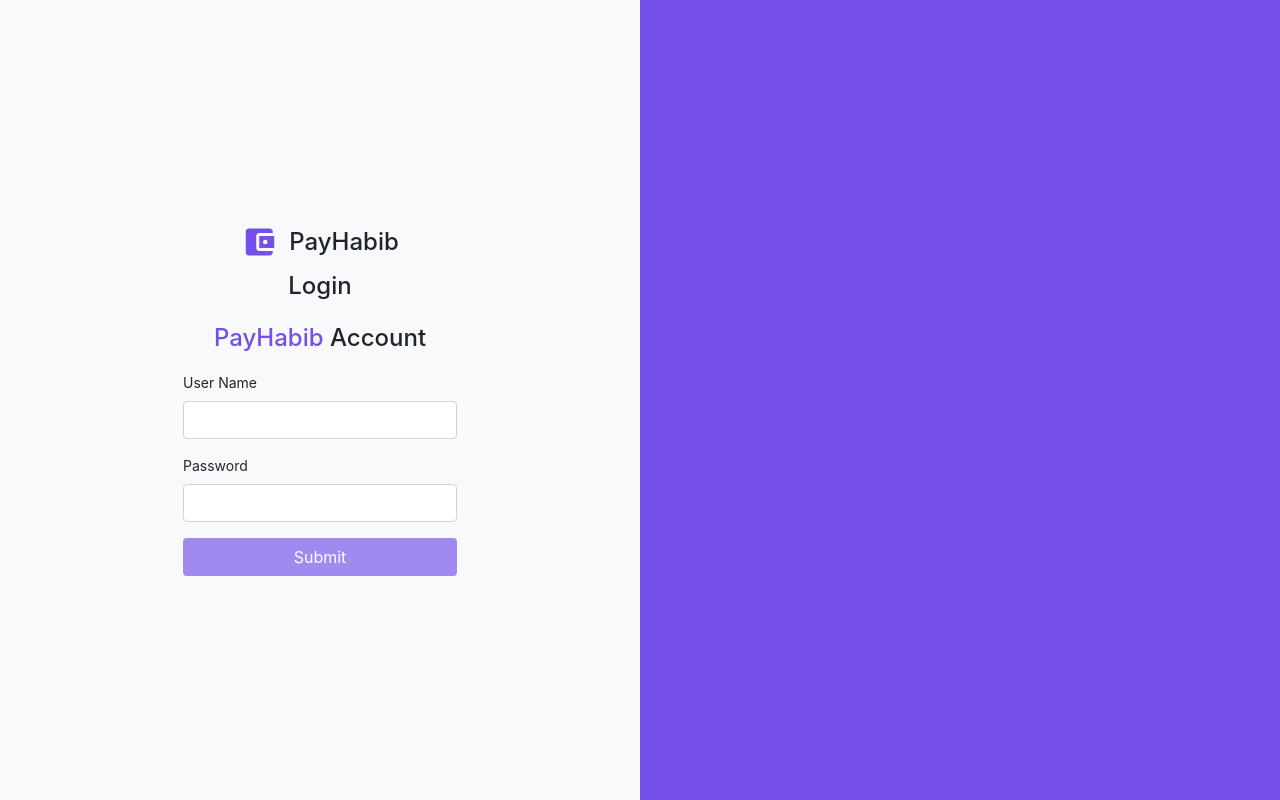
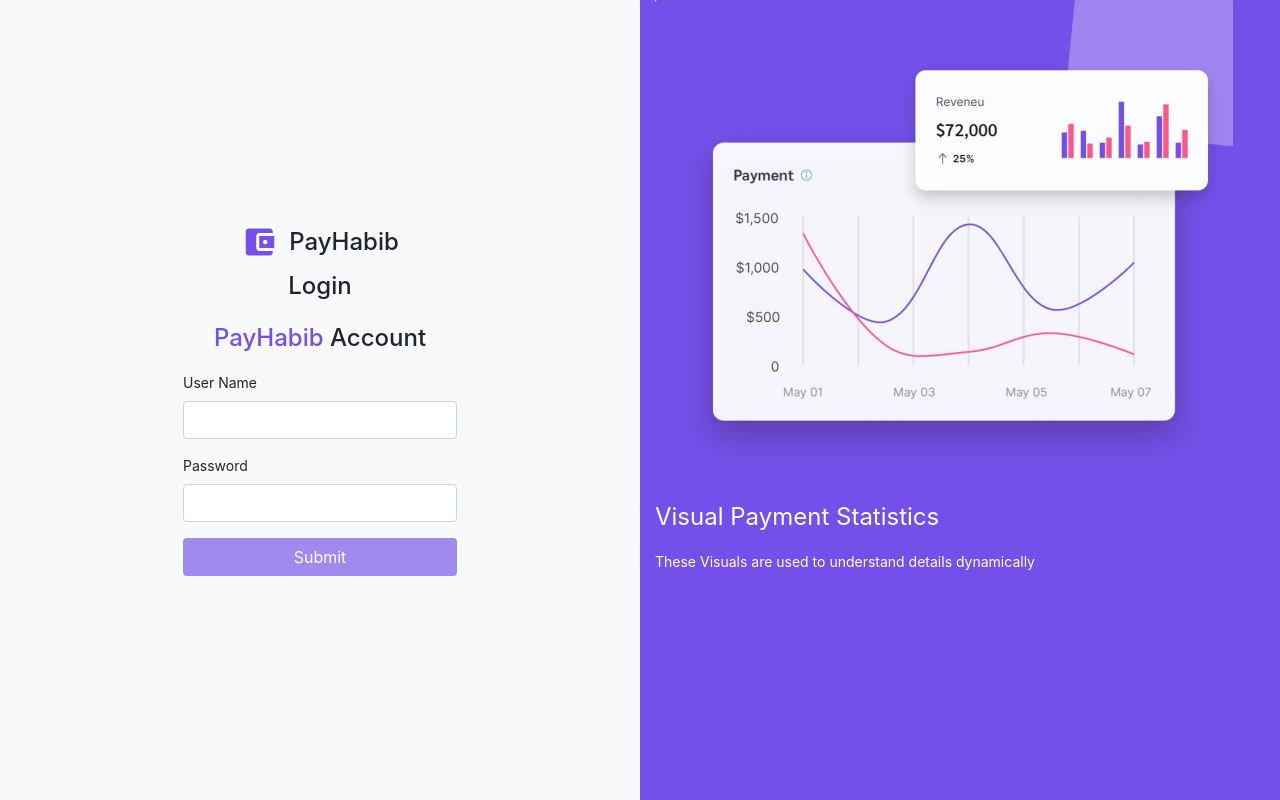
Before and after one commit to Shees-Ali/Procom24-Webdev, an Angular app in the folder Frontend/: page /merchant in a window 1280 px wide. Built offline with nearby package versions, Linux system fonts and the light colour scheme.

Commit message:
Responsive Login

```diff
--- a/Frontend/src/app/components/authentication/authentication.component.html
+++ b/Frontend/src/app/components/authentication/authentication.component.html
@@ -50,5 +50,5 @@
     <button type="submit" class="btn" [ngClass]="{ 'merchant-btn': isCustomer === false }"
       [disabled]="!signUpForm.valid">Submit</button>
   </form>
-  <div>Already Have An Accout <span (click)="toggleForm()">SignIn</span></div>
+  <div class="switch-state-line">Already Have An Accout <span style="color: var(--customer-primary);" (click)="toggleForm()">SignIn</span></div>
 </ng-container>
--- a/Frontend/src/app/components/authentication/authentication.component.scss
+++ b/Frontend/src/app/components/authentication/authentication.component.scss
@@ -27,3 +27,8 @@
 .merchant-icon {
   color: var(--merchant-primary);
 }
+
+.switch-state-line{
+  width: 100%;
+  text-align: center ;
+}
--- a/Frontend/src/app/pages/customer/customer-login/customer-login.component.html
+++ b/Frontend/src/app/pages/customer/customer-login/customer-login.component.html
@@ -5,6 +5,13 @@
         <app-authentication [isCustomer]="true"></app-authentication>
       </div>
     </div>
-        <div class="col-md-6 right"></div>
+    <div
+      class="col-md-6 right container d-none d-md-block"
+      style="display: flex; flex-direction: column; align-items: center; justify-content: center; color: white;"
+    >
+      <img src="./assets/images/customer-login.png" />
+      <p style="font-size: 24px;">Visual Payment Statistics</p>
+      <p>These Visuals are used to understand details dynamically</p>
     </div>
   </div>
+</div>
--- a/Frontend/src/app/pages/merchant/merchant-login/merchant-login.component.html
+++ b/Frontend/src/app/pages/merchant/merchant-login/merchant-login.component.html
@@ -5,6 +5,19 @@
         <app-authentication [isCustomer]="false"></app-authentication>
       </div>
     </div>
-        <div class="col-md-6 right"></div>
+    <div
+      class="col-md-6 right container d-none d-md-block"
+      style="
+        display: flex;
+        flex-direction: column;
+        align-items: center;
+        justify-content: center;
+        color: white;
+      "
+    >
+      <img src="./assets/images/merchant-login.png" />
+      <p style="font-size: 24px">Visual Payment Statistics</p>
+      <p>These Visuals are used to understand details dynamically</p>
     </div>
   </div>
+</div>
```
Also changed, not shown: Frontend/src/assets/images/customer-login.png (added), Frontend/src/assets/images/merchant-login.png (added). Lines whose indentation alone changed are shown as unchanged.
